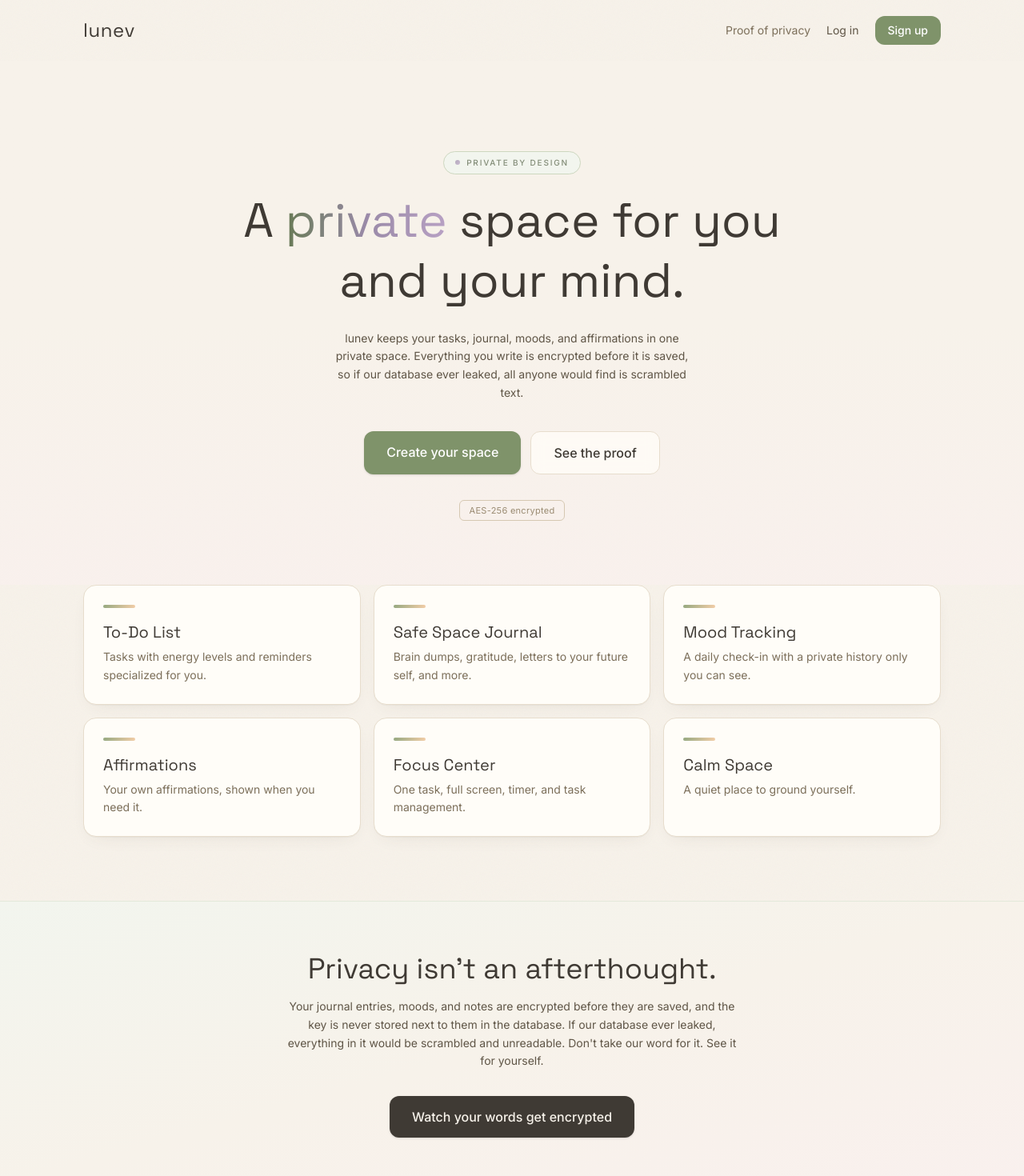
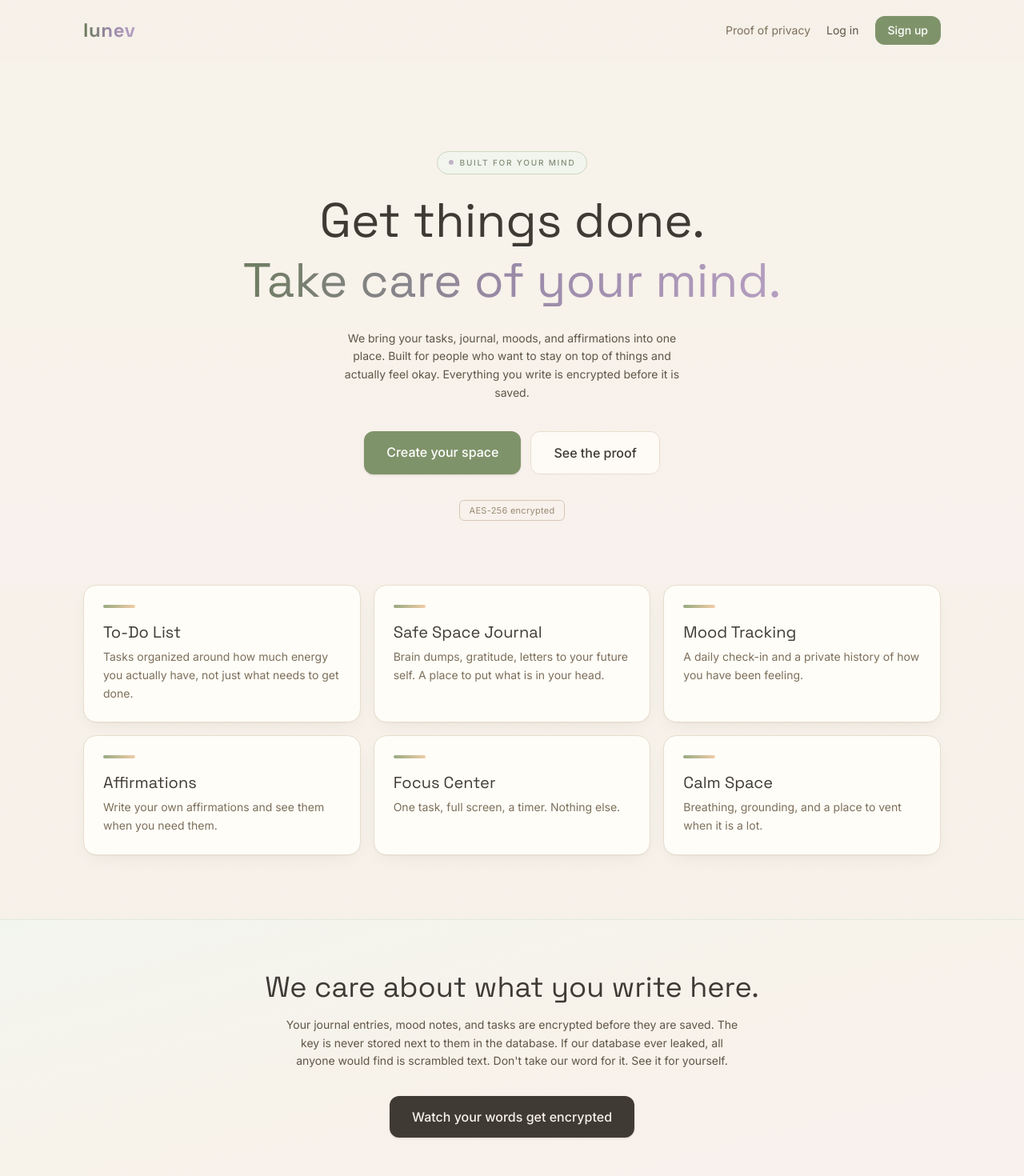
Before and after one commit to laybuh/todo-frontend, a React (Vite) app: page / in a window 1280 px wide. Shown: the top 1470 px of the page at 80% size. Built offline with nearby package versions, Linux system fonts and the light colour scheme; no server answers.

Commit message:
Updated homepage and proof of privacy text and styled the lunev logo.

```diff
--- a/src/components/PublicNav.jsx
+++ b/src/components/PublicNav.jsx
@@ -19,7 +19,10 @@ export default function PublicNav() {
 
     return (
         <nav className="flex items-center justify-between px-6 md:px-10 py-5 max-w-6xl mx-auto w-full">
-            <Link to="/" className="text-2xl font-serif tracking-wide text-ink">
+            <Link
+                to="/"
+                className="text-2xl font-serif font-bold tracking-wide bg-gradient-to-r from-sage-600 via-dusk to-mauve bg-clip-text text-transparent"
+            >
                 lunev
             </Link>
             <div className="flex items-center gap-3 md:gap-5 text-sm">
--- a/src/pages/Home.jsx
+++ b/src/pages/Home.jsx
@@ -4,12 +4,12 @@ import PublicNav from '../components/PublicNav'
 import PublicFooter from '../components/PublicFooter'
 
 const features = [
-    { title: 'To-Do List', body: 'Tasks with energy levels and reminders specialized for you.' },
-    { title: 'Safe Space Journal', body: 'Brain dumps, gratitude, letters to your future self, and more.' },
-    { title: 'Mood Tracking', body: 'A daily check-in with a private history only you can see.' },
-    { title: 'Affirmations', body: 'Your own affirmations, shown when you need it.' },
-    { title: 'Focus Center', body: 'One task, full screen, timer, and task management.' },
-    { title: 'Calm Space', body: 'A quiet place to ground yourself.' },
+    { title: 'To-Do List', body: 'Tasks organized around how much energy you actually have, not just what needs to get done.' },
+    { title: 'Safe Space Journal', body: 'Brain dumps, gratitude, letters to your future self. A place to put what is in your head.' },
+    { title: 'Mood Tracking', body: 'A daily check-in and a private history of how you have been feeling.' },
+    { title: 'Affirmations', body: 'Write your own affirmations and see them when you need them.' },
+    { title: 'Focus Center', body: 'One task, full screen, a timer. Nothing else.' },
+    { title: 'Calm Space', body: 'Breathing, grounding, and a place to vent when it is a lot.' },
 ]
 
 const fade = {
@@ -33,23 +33,22 @@ export default function Home() {
                         className="inline-flex items-center gap-2 rounded-full border border-sage-200 bg-sage-50 text-sage-700/70 font-medium tracking-[0.18em] uppercase text-[10px] px-3.5 py-1.5 mb-5"
                     >
                         <span aria-hidden className="w-1.5 h-1.5 rounded-full bg-gradient-to-br from-dusk to-mauve opacity-70" />
-                        Private by design
+                        Built for your mind
                     </motion.p>
                     <motion.h1
                         initial="hidden" animate="show" custom={1} variants={fade}
                         className="font-serif text-4xl md:text-6xl leading-tight max-w-3xl mx-auto"
                     >
-                        A {' '}
-                        <span className="bg-gradient-to-r from-sage-600 via-dusk to-mauve bg-clip-text text-transparent">private</span>
-                        {' '}space for you and your mind.
+                        <span className="block">Get things done.</span>
+                        <span className="block bg-gradient-to-r from-sage-600 via-dusk to-mauve bg-clip-text text-transparent">Take care of your mind.</span>
                     </motion.h1>
                     <motion.p
                         initial="hidden" animate="show" custom={2} variants={fade}
                         className="mt-6 text-sm text-sand-700 max-w-md mx-auto leading-relaxed"
                     >
-                        lunev keeps your tasks, journal, moods, and affirmations in one private space.
-                        Everything you write is encrypted before it is saved, so if our database ever
-                        leaked, all anyone would find is scrambled text.
+                        We bring your tasks, journal, moods, and affirmations into one place.
+                        Built for people who want to stay on top of things and actually feel okay.
+                        Everything you write is encrypted before it is saved.
                     </motion.p>
                     <motion.div
                         initial="hidden" animate="show" custom={3} variants={fade}
@@ -101,10 +100,10 @@ export default function Home() {
                 <div aria-hidden className="absolute inset-0 -z-10 bg-gradient-to-br from-sage-50 via-cream to-rose-50/80" />
                 <div className="max-w-4xl mx-auto px-6 md:px-10 py-16 text-center">
                     <h2 className="font-serif text-3xl md:text-4xl mb-4">
-                        Privacy isn't an afterthought.
+                        We care about what you write here.
                     </h2>
                     <p className="text-sm text-sand-700 leading-relaxed max-w-xl mx-auto">
-                        Your journal entries, moods, and notes are encrypted before they are saved, and the key is never stored next to them in the database. If our database ever leaked, everything in it would be scrambled and unreadable. Don't take our word for it. See it for yourself.
+                        Your journal entries, mood notes, and tasks are encrypted before they are saved. The key is never stored next to them in the database. If our database ever leaked, all anyone would find is scrambled text. Don't take our word for it. See it for yourself.
                     </p>
                     <Link
                         to="/proof-of-privacy"
--- a/src/pages/ProofOfPrivacy.jsx
+++ b/src/pages/ProofOfPrivacy.jsx
@@ -79,9 +79,10 @@ export default function ProofOfPrivacy() {
                     See exactly what we store.
                 </h1>
                 <p className="mt-5 text-sm text-sand-700 leading-relaxed max-w-xl mx-auto">
-                    This is real AES-256 encryption, running in your browser right now. It is the
-                    same scheme that protects your entries on our servers. Type something below and
-                    watch what actually gets saved.
+                    You write real things here. So we want to show you exactly how we protect them.
+                    This is real AES-256 encryption running in your browser right now, the same
+                    scheme that protects your entries on our servers. Type something below and watch
+                    what actually gets saved.
                 </p>
             </header>
 
@@ -159,15 +160,15 @@ export default function ProofOfPrivacy() {
                 {[
                     {
                         h: 'The key is not stored next to your words',
-                        p: 'The key is a server secret. It is never written into the database beside your entries. If someone copied the whole database, they would have a pile of locked boxes and no key to open them.',
+                        p: 'The encryption key is a server secret, never written into the database beside your entries. If someone copied the whole database, they would have a pile of locked boxes and nothing to open them with.',
                     },
                     {
                         h: 'A leak would just be noise',
-                        p: 'The scramble in the black box above is all an attacker would walk away with. Without the key, there is no realistic way to turn it back into anything you wrote.',
+                        p: 'That scrambled output above is exactly what an attacker would walk away with. Without the key, there is no way to turn it back into anything you wrote.',
                     },
                     {
                         h: 'The same thing twice looks different both times',
-                        p: 'Every entry gets a fresh random value, so two identical notes never produce the same output. Nobody can even tell which entries match.',
+                        p: 'Every entry gets a fresh random value before it is encrypted, so two identical notes never produce the same output. Nobody can even tell which entries match.',
                     },
                 ].map((item) => (
                     <div key={item.h} className="border-l-2 border-sage-300 pl-5">
@@ -177,15 +178,18 @@ export default function ProofOfPrivacy() {
                 ))}
 
                 <div className="bg-surface border border-sand-200 rounded-2xl p-5 mt-2">
-                    <h3 className="font-serif text-xl mb-1.5">Where this protects you, and where it stops</h3>
+                    <h3 className="font-serif text-xl mb-1.5">What this covers, and what it does not.</h3>
                     <p className="text-sand-700 leading-relaxed text-sm">
-                        This keeps your words safe if our database ever leaks, which is how private
-                        data usually gets out. It does not mean we could never read an entry, since
-                        the key lives on our servers. If you want to write something that never
-                        reaches us at all, the vent box in{' '}
+                        Your entries are encrypted before they are saved, so if our database ever
+                        leaked, all anyone would find is scrambled text. We do not read what you
+                        write, and we will never sell or share it. To be transparent, the encryption
+                        key lives on our servers, so we are not claiming it is impossible for us to
+                        access an entry. It is a commitment that we will not. As with anything you
+                        put online, it is always wise to use your own judgment with the most
+                        sensitive details. And if you want to write something that never reaches our
+                        servers at all, the vent box in{' '}
                         <Link to="/calm" className="text-sage-700 hover:text-sage-900 font-medium">Calm space</Link>
-                        {' '}is never saved anywhere. There is nothing to leak, because nothing is
-                        ever written down.
+                        {' '}is never saved anywhere. Nothing to leak, because nothing is ever written down.
                     </p>
                 </div>
             </section>
```
